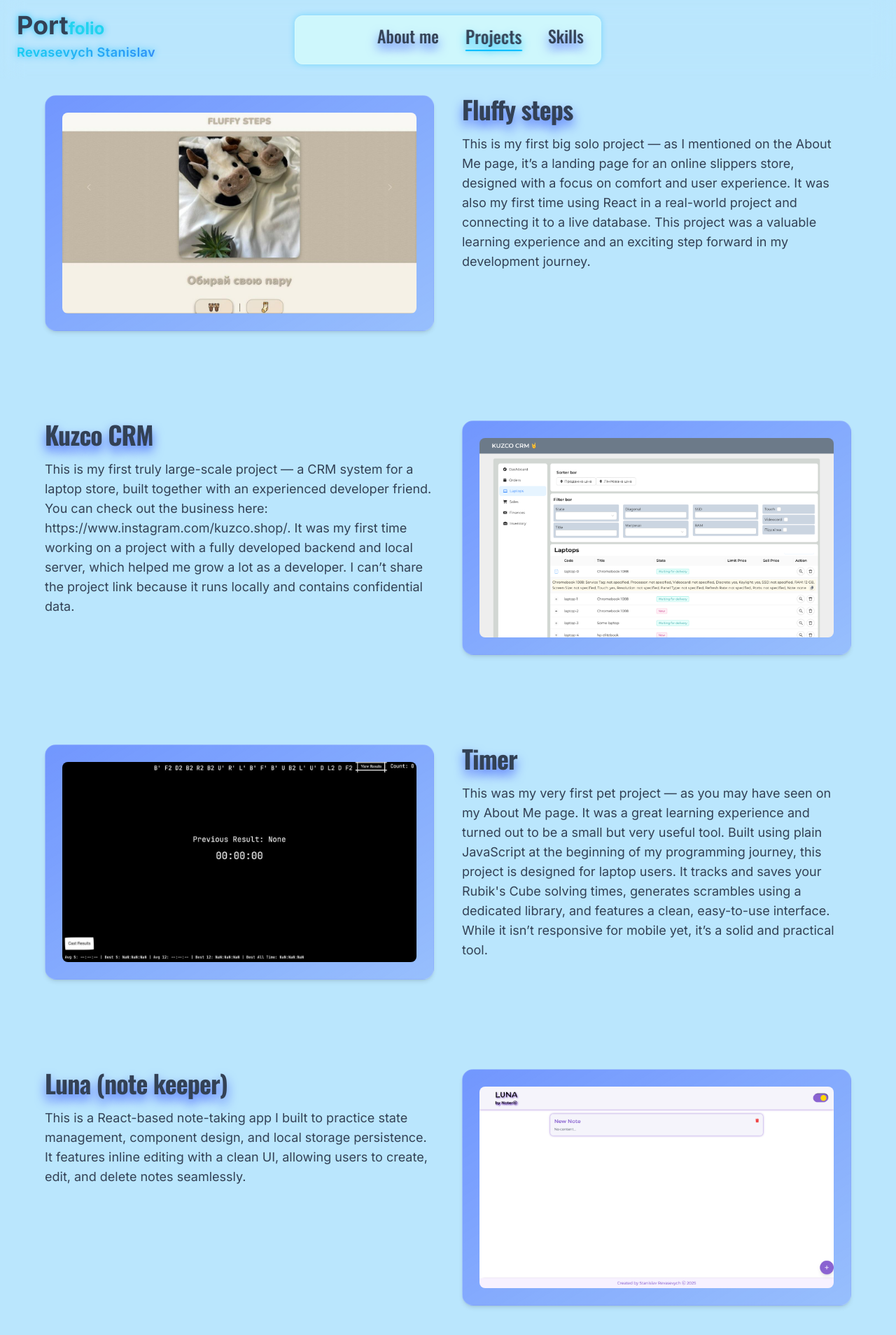
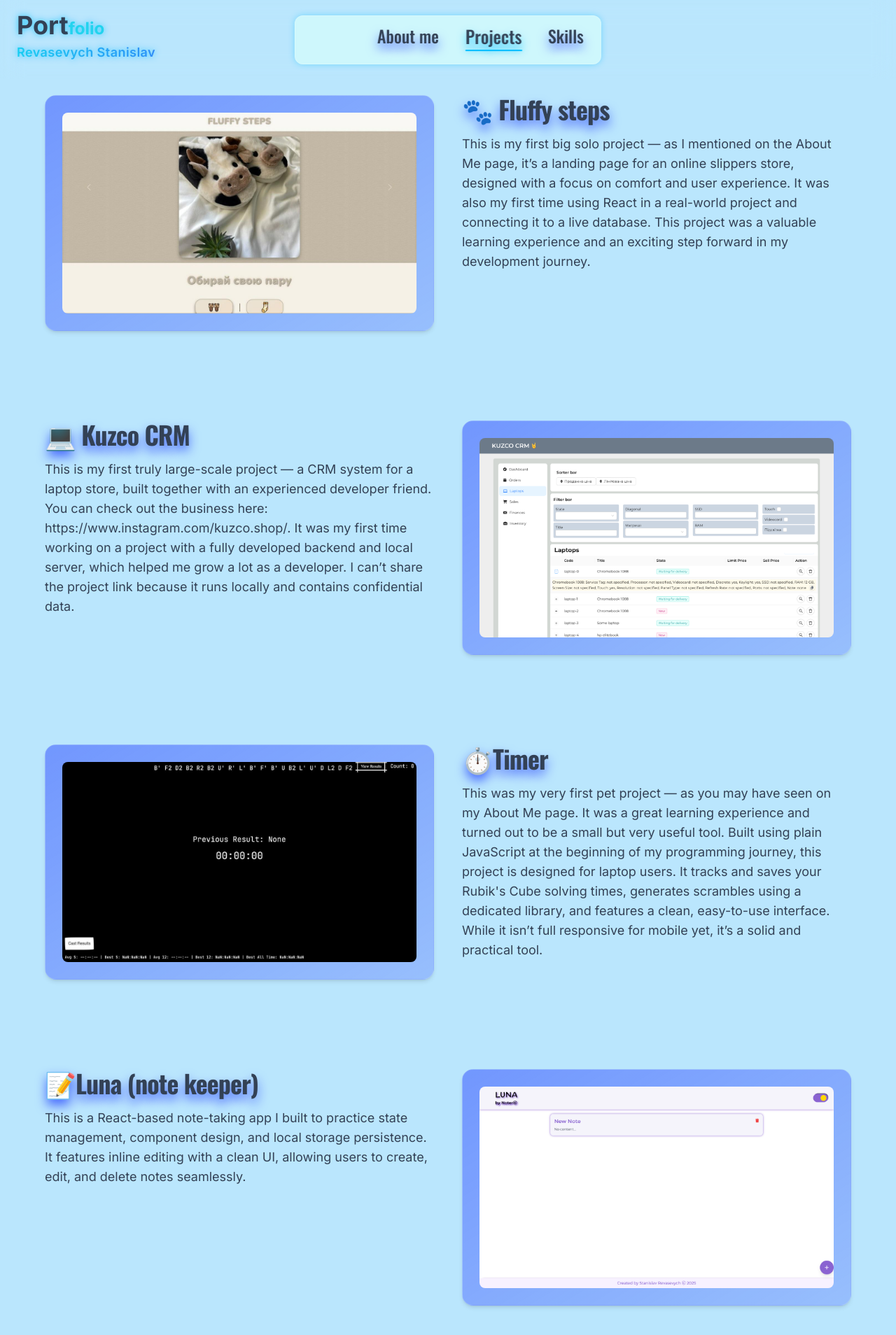
Before and after one commit to starewxz/portfolio, a React (Vite) app: page /projects in a window 1280 px wide. Shown: the top 1908 px of the page at 70% size. Built offline with nearby package versions, Linux system fonts and the light colour scheme.

Commit message:
Change layout of projectDetails, change texts of projects

```diff
--- a/data-projects.js
+++ b/data-projects.js
@@ -1,7 +1,7 @@
 const dataProjects = [
     {
         id: "fluffy-steps",
-        name: "Fluffy steps",
+        name: "🐾 Fluffy steps",
         img: [
             `${import.meta.env.BASE_URL}projects/fluffy1.jpeg`,
             `${import.meta.env.BASE_URL}projects/fluffy2.jpeg`,
@@ -22,7 +22,7 @@ const dataProjects = [
     },
     {
         id: "kuzco-crm",
-        name: "Kuzco CRM",
+        name: "💻 Kuzco CRM",
         img: [
             `${import.meta.env.BASE_URL}projects/kuzco1.jpeg`,
             `${import.meta.env.BASE_URL}projects/kuzco2.jpeg`,
@@ -34,14 +34,14 @@ const dataProjects = [
             "It was my first time working on a project with a fully developed backend and local server, which helped me grow a lot as a developer. I can’t share the project link because it runs locally and contains confidential data.",
         textAbout: "This project represents my first experience working on a fully developed, large-scale web application — a CRM system for a laptop store. You can check out the business on Instagram: @kuzco.shop .\n" +
             "It’s a collaborative project I’m building with a close friend who is a highly skilled and experienced developer. Working alongside him has been an amazing opportunity to learn industry-level practices, receive mentorship, and improve much faster through real-time feedback.\n" +
-            "This is also my first time working with a well-structured backend architecture, including a local server, advanced routing, and secure data handling. Although I can’t share access to the project (since it’s running locally and includes confidential information), it has significantly boosted my backend development skills and my ability to work in a team on complex systems.",
+            "This is also my first time working with a well-structured backend architecture, including a developed server, advanced routing, and secure data handling. Although I can’t provide access to the project due to confidentiality, it played a key role in strengthening my backend development skills and enhancing my ability to collaborate on complex, team-based systems.",
         tech: ["React", "HTML5", "CSS3", "JavaScript (ES6+)", "Font Awesome", "Ant Design", "ESLint", "GitHub Pages", "Git", "Framer Motion", "Vite", "React Router", "Axios", "Autoprefixer", "PostCSS", "Nest", "TypeScript", "MongoDB", "Mongoose",
             "Axios", "ESLint",
 ]
     },
     {
         id: "timer",
-        name: "Timer",
+        name: "⏱️Timer",
         img: [
             `${import.meta.env.BASE_URL}projects/timer1.jpeg`,
             `${import.meta.env.BASE_URL}projects/timer2.jpeg`,
@@ -50,7 +50,7 @@ const dataProjects = [
             `${import.meta.env.BASE_URL}projects/timer5.jpeg`,
         ],
         text: "This was my very first pet project — as you may have seen on my About Me page. It was a great learning experience and turned out to be a small but very useful tool.\n" +
-            "Built using plain JavaScript at the beginning of my programming journey, this project is designed for laptop users. It tracks and saves your Rubik's Cube solving times, generates scrambles using a dedicated library, and features a clean, easy-to-use interface. While it isn’t responsive for mobile yet, it’s a solid and practical tool.",
+            "Built using plain JavaScript at the beginning of my programming journey, this project is designed for laptop users. It tracks and saves your Rubik's Cube solving times, generates scrambles using a dedicated library, and features a clean, easy-to-use interface. While it isn’t full responsive for mobile yet, it’s a solid and practical tool.",
         link: "https://starewxz.github.io/cube-timer-/timer.html",
         textAbout: "This was the first pet project I built at the very beginning of my development journey. It’s a simple yet practical Rubik's Cube timer and result tracker created entirely with vanilla JavaScript. At the time, I wanted to deepen my understanding of the core web technologies without relying on any frameworks — and this project became the perfect way to do that.\n" +
             "\n" +
@@ -61,7 +61,7 @@ const dataProjects = [
     },
     {
         id: "note-keeper",
-        name: "Luna (note keeper)",
+        name: "📝Luna (note keeper)",
         img: [
             `${import.meta.env.BASE_URL}projects/Luna1.png`,
             `${import.meta.env.BASE_URL}projects/Luna2.png`,
--- a/src/pages/projectDetails.jsx
+++ b/src/pages/projectDetails.jsx
@@ -41,6 +41,8 @@ const ProjectDetails = () => {
                     <Skeleton active paragraph={{ rows: 6 }} />
                 </div>
             ) : (
+                <>
+                    {/* Carousel + Info Side by Side */}
                     <div
                         className="
                             max-w-7xl
@@ -57,14 +59,13 @@ const ProjectDetails = () => {
                         "
                         style={{ minHeight: "70vh" }}
                     >
-                    {/* Left: Carousel */}
+                        {/* Carousel */}
                         <section className="lg:w-1/2 rounded-xl overflow-hidden shadow-lg ring-1 ring-white/10">
                             <MyCarousel title={project.name} image={project.img} />
                         </section>
 
-                    {/* Right: Info */}
+                        {/* Info */}
                         <section className="lg:w-1/2 flex flex-col justify-between">
-                        {/* Header as div with glass style */}
                             <div className="glass-header mb-8 animate-slide-in-left">
                                 <FontAwesomeIcon
                                     icon={faChevronLeft}
@@ -90,14 +91,15 @@ const ProjectDetails = () => {
                                 </div>
                             </div>
 
-                        {/* Description */}
                             <article className="text-lg leading-relaxed text-gray-300 italic border-l-4 border-cyan-400 pl-6 mb-8 max-h-[350px] overflow-y-auto scrollbar-thin scrollbar-thumb-cyan-600 scrollbar-track-transparent">
                                 {project.textAbout}
                             </article>
+                        </section>
+                    </div>
 
                     {/* Tech Stack */}
                     {project.tech && (
-                            <section className="mb-6">
+                        <section className="max-w-7xl mx-auto mt-8 px-4 sm:px-8 lg:px-16">
                             <h2 className="text-cyan-400 font-semibold mb-4 text-xl sm:text-2xl select-none cursor-default border-b border-cyan-600 pb-1">
                                 Tech Stack used:
                             </h2>
@@ -141,8 +143,7 @@ const ProjectDetails = () => {
                             </ul>
                         </section>
                     )}
-                    </section>
-                </div>
+                </>
             )}
         </div>
     );
```
Lines whose indentation alone changed are shown as unchanged.
